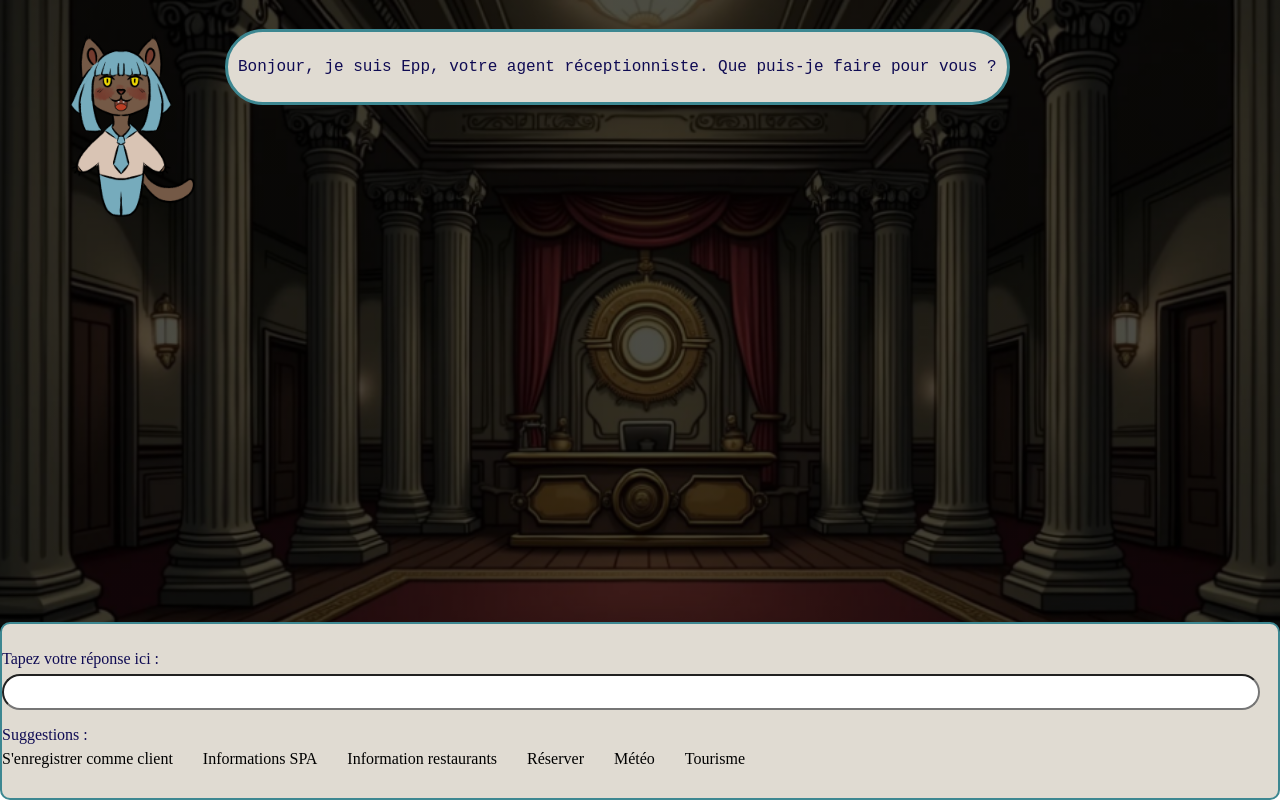
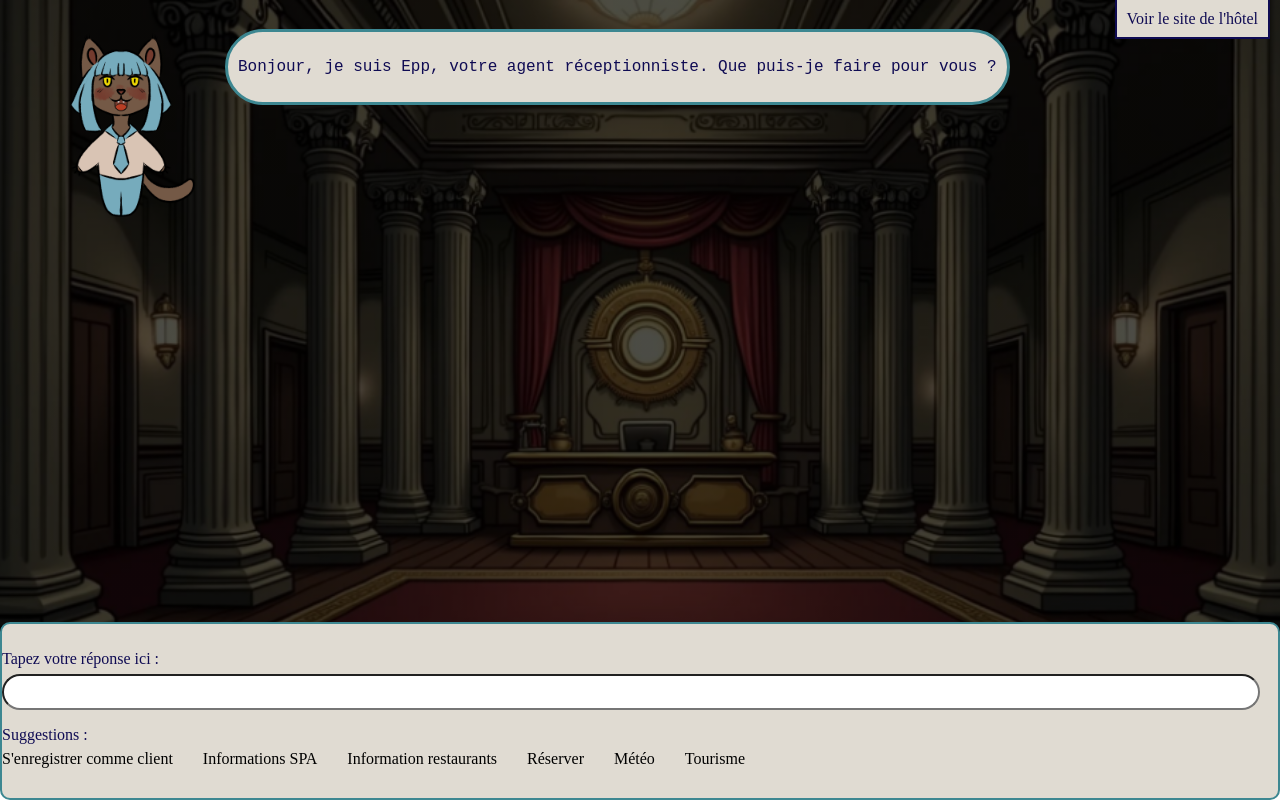
Before and after one commit to LumenLumen/24h_Front, an Angular app: page / in a window 1280 px wide. Built offline with nearby package versions, Linux system fonts and the light colour scheme.

Commit message:
Lien en haut à droite

```diff
--- a/src/app/app.component.css
+++ b/src/app/app.component.css
@@ -26,6 +26,25 @@
     margin-right: 0;
 }
 
+#sticky {
+    position:fixed;
+    right: 0px;
+    top: 0px;
+    padding: 10px;
+}
+
 img {
     max-width: 50px;
 }
+
+a {
+    color: var(--marron-fonce);
+    text-decoration: none;
+    padding: 10px;
+    border: 2px solid var(--marron-fonce);
+    background-color: var(--blanc);
+}
+
+a:hover {
+    color: var(--marron);
+}
--- a/src/app/app.component.html
+++ b/src/app/app.component.html
@@ -15,4 +15,8 @@
 
 <div id="input"><app-zone-input (outputData)="myOuputData($event)"></app-zone-input></div>
 
+<div id="sticky">
+  <a href="https://app-584240518682.europe-west9.run.app/">Voir le site de l'hôtel</a>
+</div>
+
 <router-outlet></router-outlet>
```
